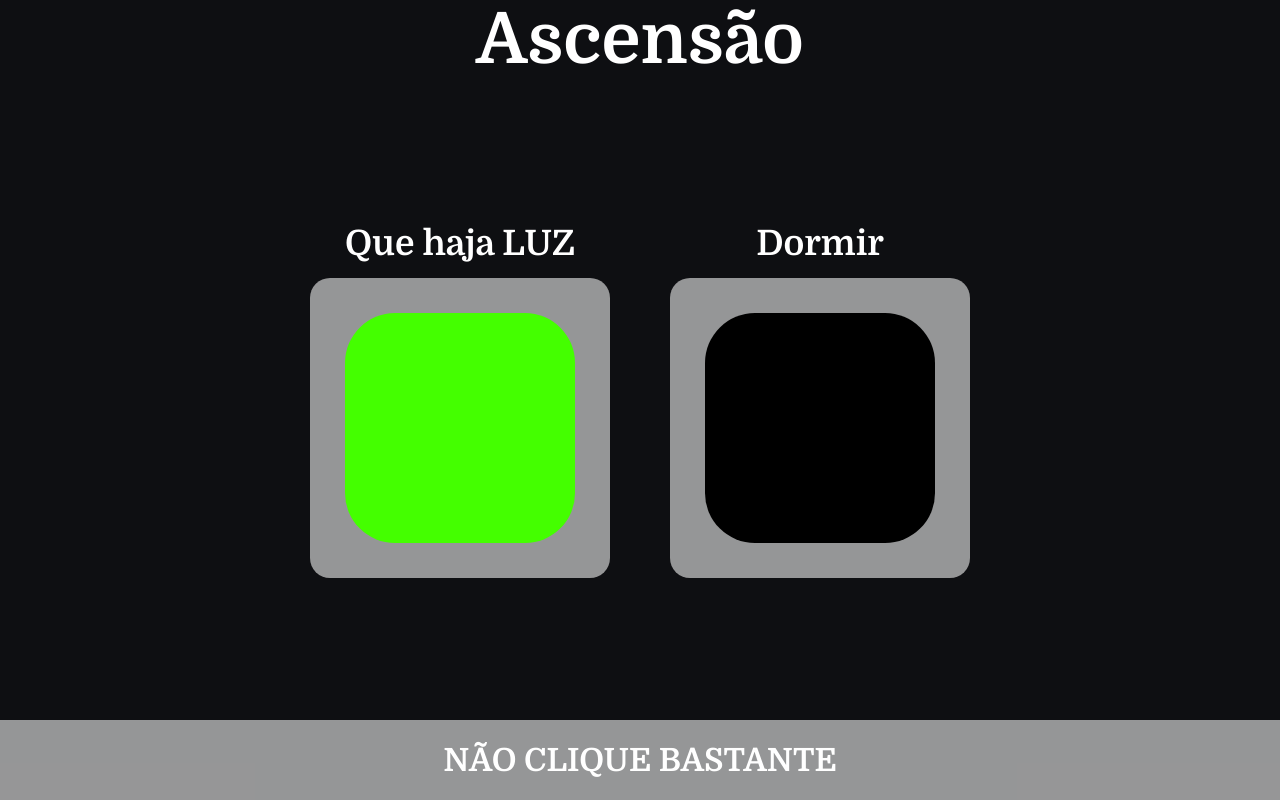
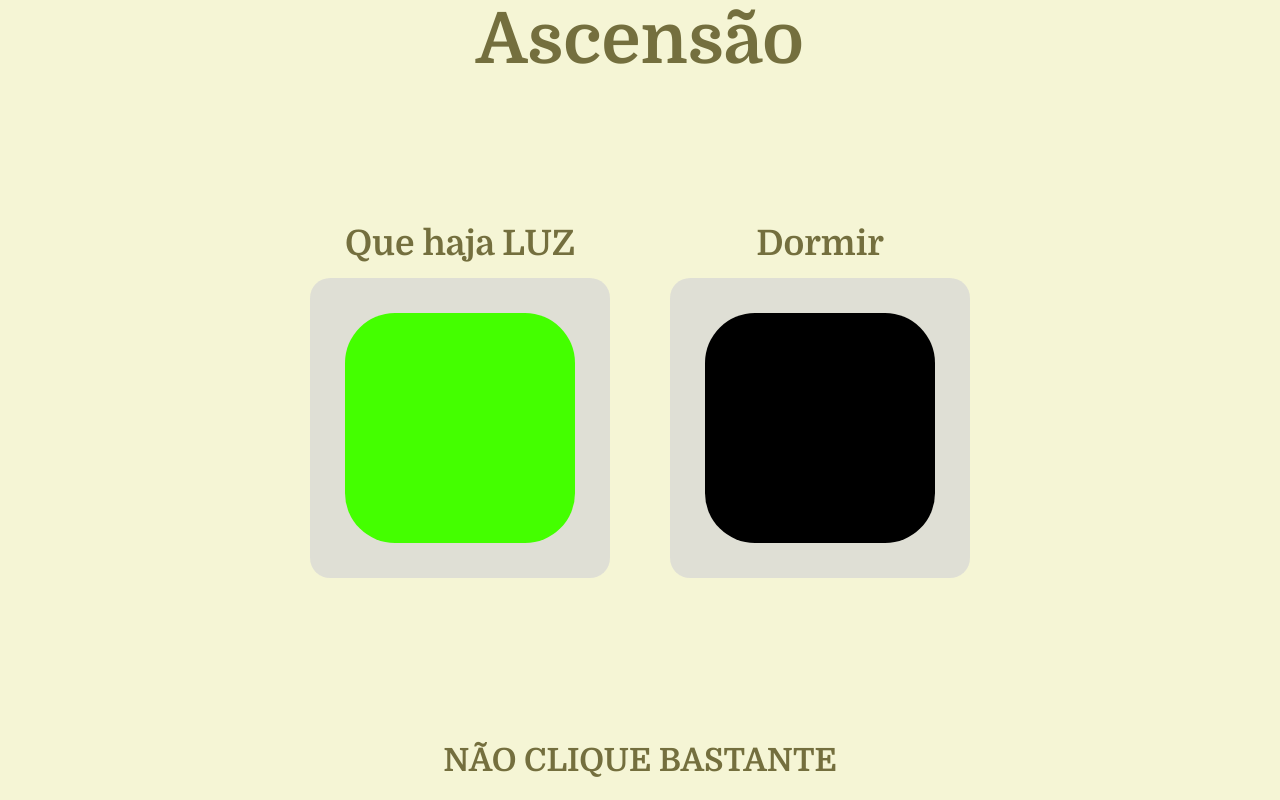
Before and after one commit to nicolasfortuna-pixel/Projeto_ESP_LigarLampada, a plain HTML site: page index.html in a window 1280 px wide. Both pictures are taken after a click on the button 460 px from the left and 427 px from the top of the page. Drawn offline with Linux system fonts and the light colour scheme; a web font is replaced by a local one.

Commit message:
second commit

```diff
--- a/index.html
+++ b/index.html
@@ -19,7 +19,7 @@
       href="./computador-clique-no-ponteiro-do-rato-seta-do-cursor-do-rato-flecha-do-cursor-icone-do-cursor_561158-4214.avif"
     />
 
-    <title>Clicker</title>
+    <title>LampadaHUB</title>
   </head>
 
   <body>
--- a/main.js
+++ b/main.js
@@ -5,6 +5,8 @@
 
     botaoLiga.classList.add("ligado");
     botaoDesliga.classList.remove("ligado");
+
+    document.body.classList.add("luz");
 
 });
 
@@ -14,4 +16,6 @@
     botaoDesliga.classList.add("ligado");
     botaoLiga.classList.remove("ligado");
 
+    document.body.classList.remove("luz");
+
 });
--- a/style.css
+++ b/style.css
@@ -5,7 +5,7 @@
 }
 
 body {
-  background-color: #0e0f12;
+  background-color: #000000;
 
   display: flex;
   flex-direction: column;
@@ -14,6 +14,12 @@
   font-optical-sizing: auto;
 
   min-height: 100vh;
+
+  transition: background-color 1s ease;
+}
+
+body.luz {
+  background-color: #f5f5d5;
 }
 
 /* Header */
@@ -22,11 +28,17 @@
   height: 10vh;
   width: 100vw;
 
-  background-color: #0e0f12;
+  background-color: #000000;
 
   display: flex;
   align-items: center;
   justify-content: center;
+
+  transition: background-color 1s ease;
+}
+
+body.luz header {
+    background-color: #F5F5D5;
 }
 
 /* Área Principal */
@@ -161,10 +173,17 @@
   height: 10vh;
   width: 100vw;
 
-  background-color: rgba(214, 214, 214, 0.68);
+  background-color: #000000;
+
   display: flex;
   align-items: center;
   justify-content: center;
+
+  transition: background-color 1s ease;
+}
+
+body.luz footer {
+    background-color: #F5F5D5;
 }
 
 /* Imagens dos Cliques */
@@ -187,5 +206,5 @@
 }
 
 h1 {
-  color: white;
+  color: rgb(116, 111, 62);
 }
```
